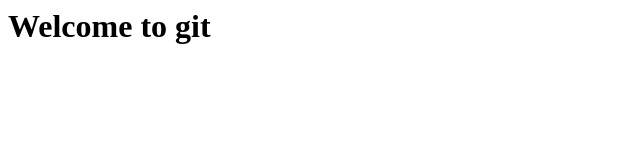
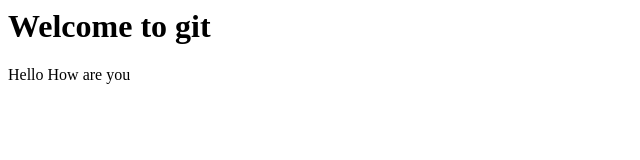
Before and after one commit to Mehul-afk/hindujaproject, a plain HTML site: page index.html in a window 1280 px wide. Shown: the whole page, without its empty margins (0-640 px from the left). Drawn offline with Linux system fonts and the light colour scheme.

Commit message:
Changes in index.html

```diff
--- a/index.html
+++ b/index.html
@@ -3,5 +3,7 @@
 
 <h1> Welcome to git </h1>
 
+Hello How are you
+
 </body>
 </html>
```
